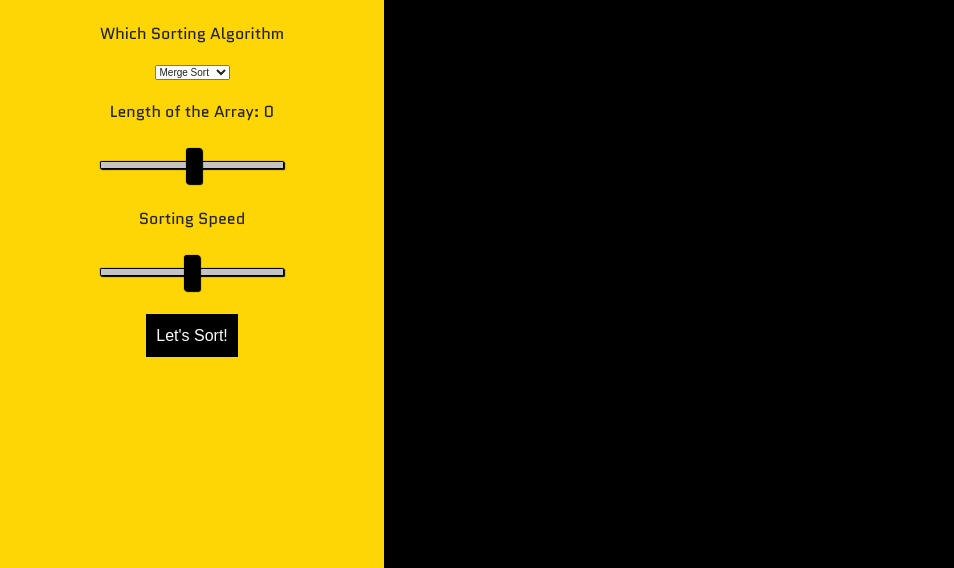
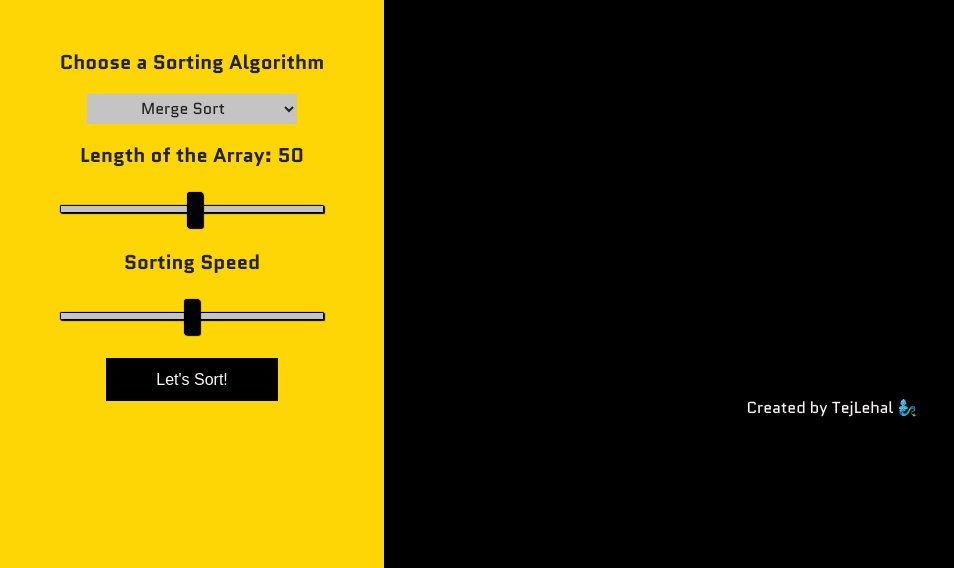
Before and after one commit to hplehal/hartej-lehal-project-three, a plain HTML site: page index.html in a window 1280 px wide. Shown: the part 232-800 px from the top of the page, without its empty margins (0-954 px from the left). Drawn offline with nearby package versions, Linux system fonts and the light colour scheme.

Commit message:
Added detailed definition to the app, fixed the screen width issue, added design to the dropdown, created a variable for the colors in scss

```diff
--- a/index.html
+++ b/index.html
@@ -4,16 +4,19 @@
 <head>
     <meta charset="UTF-8">
     <meta name="viewport" content="width=device-width, initial-scale=1.0">
+    <link rel="stylesheet" href="./styles/style.css">
+    <link type="image/png" href="assets/images/favicon.ico" rel="icon" />
     <title>Sorting Visualizer</title>
-    <link rel="stylesheet" href="./styles/style.css">
 </head>
 
 <body>
     <main class="wrapper">
         <aside>
             <h1>Sorting Visualizer</h1>
+            <p>This app will visualize the difference between sorting algorithms by seeing
+                them in action! </p>
             <form action="">
-                <label for="algorithms">Which Sorting Algorithm</label>
+                <label for="algorithms">Choose a Sorting Algorithm</label>
                 <select name="algorithms" id="algorithms">
                     <option value="mergeSort">Merge Sort</option>
                     <option value="quickSort">Quick Sort</option>
@@ -30,8 +33,12 @@
         </aside>
         <section>
             <h2 class="sortingName"></h2>
+            <!-- use aria for accessibility -->
             <div class="arrayGraph"></div>
             <div class="sortingDefinition"></div>
+            <footer>
+                <p>Created by TejLehal 🧞‍♂️</p>
+            </footer>
         </section>
     </main>
 
--- a/script.js
+++ b/script.js
@@ -13,7 +13,14 @@ sortingVisualizerApp.init = function () {
         console.log(this.value);
     })
 
+    // used for initial appDisplay
     sortingVisualizerApp.appDisplay();
+    // used if the screen is resized
+    $(window).resize(function () {
+        sortingVisualizerApp.appDisplay();
+    });
+
+
     $('form').on('submit', function (e) {
         sortingVisualizerApp.smoothScroll();
         $('button').attr('disabled', true);
@@ -27,17 +34,26 @@ sortingVisualizerApp.init = function () {
     });
 }
 
+// ⏬ Create a Function change the max value of the arraylength depending on the screensize
 sortingVisualizerApp.appDisplay = function () {
     let desktop = 1200;
     let phone = 600;
     let screenWidth = $(window).width();
+    $('.lengthOnChange').text(50);
     if (screenWidth > phone && screenWidth <= desktop) {
         $('#arrayLength').attr('max', 30);
+        $('.lengthOnChange').text(30);
     } else if (screenWidth <= phone) {
         $('#arrayLength').attr('max', 15);
+        $('.lengthOnChange').text(15);
+        // if ($('#arrayLength').val() > 15) {
+        //     $('#arrayLength').attr('max', 15);
+        //     $('#arrayLength').val(15);
+        // }
     }
 }
 
+// ⏬ Create a function that will scroll down to the section
 sortingVisualizerApp.smoothScroll = () => {
     $("html").animate(
         {
@@ -101,7 +117,6 @@ sortingVisualizerApp.randomNumber = function () {
 // in the animations array inside every 3rd index ther is an array that stores the index and the number(height).
 // hence i am using mod 3 !== 2 to change the color which animations array contains
 // the rest will be changing height.
-
 sortingVisualizerApp.swapBars = function (animations) {
     for (let i = 0; i < animations.length; i++) {
         // check if i is not the every 3rd item in the array then cache true
--- a/styles/sass/components/_global.scss
+++ b/styles/sass/components/_global.scss
@@ -4,14 +4,14 @@ html {
 
 body{
     height: 100vh;
-    background-color: #000000;
+    background-color: $black;
     font-family: Quantico;
     font-style: normal;
     font-weight: normal;
 }
 main {
     display: flex;
-    @include responsiveMedia(phone) {
+    @include responsiveMedia(smallTablet) {
         flex-direction: column;
     }
 }
@@ -21,22 +21,28 @@ aside {
     flex-direction: column;
     justify-content: center;
     align-items: center;
-    background-color:#FED606 ;
+    background-color:$yellow ;
     width:30vw;
     height: 100vh;
-    @include responsiveMedia(phone) {
+    @include responsiveMedia(smallTablet) {
         width: 100vw;
     }
 }
 
 h1 {
     font-family: Quantico;
-font-style: normal;
-font-weight: bold;
-font-size: 30px;
-text-align: center;
-line-height: 43px;
-color: #050505;
+    font-style: normal;
+    font-weight: bold;
+    font-size: 4rem;
+    text-align: center;
+    line-height: 43px;
+    color: $black;
+}
+
+p{
+    font-size: 16px;
+    text-align: center;
+    padding: 25px 25px 0;
 }
 
 form {
@@ -44,20 +50,35 @@ form {
     flex-direction: column;
     justify-content: space-evenly;
     align-items: center;
-    margin: 50px 0;
+    margin: 30px 0;
+    select {
+        outline: 0;
+        box-shadow: none;
+        border: none;
+        background: $gray;
+        padding: 0 50px;
+        font-size: 16px;
+        font-family: Quantico;
+        height: 30px;
+    }
     label {
-        font-size: 16px;
+        font-size: 2rem;
+        font-weight: 700;
         line-height: 23px;
         padding: 20px 0;
+        text-align: center;
     }
     button{
-        background-color: #000000;
+        background-color: $black;
         border: none;
-        color: #FFFBFB;
+        color: $white;
         font-size: 16px;
         line-height: 23px;
         margin: 20px 0;
-        padding: 10px;
+        padding: 10px 50px;
+        &:hover, :focus {
+         color: $yellow;
+        }
     }
 }
 
@@ -67,8 +88,15 @@ section {
     flex-direction: column;
     justify-content: space-evenly;
     align-items: center;
-    @include responsiveMedia(phone) {
+    @include responsiveMedia(smallTablet) {
         width: 100vw;
         height:100vh;
     }
 }
+
+footer {
+    p{
+        font-size: 16px;
+        color: $white;
+    }
+}
--- a/styles/sass/components/_setup.scss
+++ b/styles/sass/components/_setup.scss
@@ -9,7 +9,7 @@ a,abbr,acronym,address,applet,article,aside,audio,b,big,blockquote,body,canvas,c
 .visuallyHidden:not(:focus):not(:active) { position: absolute; width: 1px; height: 1px; margin: -1px;border: 0;padding: 0;white-space: nowrap;clip-path: inset(100%);clip: rect(00 0 0);overflow: hidden;}
 
 img{max-width: 100%}
-
+// dont really need for this app since it is directly to the main page
 .skipLink {
     position: absolute;
     left: -10000px;
--- a/styles/sass/components/_slider.scss
+++ b/styles/sass/components/_slider.scss
@@ -14,41 +14,41 @@ input[type=range] {
     width: 100%;
     height: 8.4px;
     cursor: pointer;
-    box-shadow: 1px 1px 1px #000000, 0px 0px 1px #0d0d0d;
-    background: #C4C4C4;
+    box-shadow: 1px 1px 1px $black, 0px 0px 1px $black;
+    background: $gray;
     border-radius: 1.3px;
-    border: 0.2px solid #010101;
+    border: 0.2px solid $black;
   }
   input[type=range]::-webkit-slider-thumb {
-    box-shadow: 1px 1px 1px #000000, 0px 0px 1px #0d0d0d;
-    border: 1px solid #000000;
+    box-shadow: 1px 1px 1px $black, 0px 0px 1px $black;
+    border: 1px solid $black;
     height: 36px;
     width: 16px;
     border-radius: 3px;
-    background: #000000;
+    background: $black;
     cursor: pointer;
     -webkit-appearance: none;
     margin-top: -14px;
   }
   input[type=range]:focus::-webkit-slider-runnable-track {
-    background: #C4C4C4;
+    background: $gray;
   }
   input[type=range]::-moz-range-track {
     width: 100%;
     height: 8.4px;
     cursor: pointer;
-    box-shadow: 1px 1px 1px #000000, 0px 0px 1px #0d0d0d;
-    background: #C4C4C4;
+    box-shadow: 1px 1px 1px $black, 0px 0px 1px $black;
+    background: $gray;
     border-radius: 1.3px;
-    border: 0.2px solid #010101;
+    border: 0.2px solid $black;
   }
   input[type=range]::-moz-range-thumb {
-    box-shadow: 1px 1px 1px #000000, 0px 0px 1px #0d0d0d;
-    border: 1px solid #000000;
+    box-shadow: 1px 1px 1px $black, 0px 0px 1px $black;
+    border: 1px solid $black;
     height: 36px;
     width: 16px;
     border-radius: 3px;
-    background: #000000;
+    background: $black;
     cursor: pointer;
   }
   input[type=range]::-ms-track {
@@ -61,29 +61,29 @@ input[type=range] {
     color: transparent;
   }
   input[type=range]::-ms-fill-lower {
-    background: #C4C4C4;
-    border: 0.2px solid #010101;
+    background: $gray;
+    border: 0.2px solid $black;
     border-radius: 2.6px;
-    box-shadow: 1px 1px 1px #000000, 0px 0px 1px #0d0d0d;
+    box-shadow: 1px 1px 1px $black, 0px 0px 1px $black;
   }
   input[type=range]::-ms-fill-upper {
-    background: #C4C4C4;
-    border: 0.2px solid #010101;
+    background: $gray;
+    border: 0.2px solid $black;
     border-radius: 2.6px;
-    box-shadow: 1px 1px 1px #000000, 0px 0px 1px #0d0d0d;
+    box-shadow: 1px 1px 1px $black, 0px 0px 1px $black;
   }
   input[type=range]::-ms-thumb {
-    box-shadow: 1px 1px 1px #000000, 0px 0px 1px #0d0d0d;
-    border: 1px solid #000000;
+    box-shadow: 1px 1px 1px $black, 0px 0px 1px $black;
+    border: 1px solid $black;
     height: 36px;
     width: 16px;
     border-radius: 3px;
-    background: #000000;
+    background: $black;
     cursor: pointer;
   }
   input[type=range]:focus::-ms-fill-lower {
-    background: #C4C4C4;
+    background: $gray;
   }
   input[type=range]:focus::-ms-fill-upper {
-    background: #C4C4C4;
+    background: $gray;
   }
--- a/styles/sass/components/_sortingSection.scss
+++ b/styles/sass/components/_sortingSection.scss
@@ -4,15 +4,16 @@
     font-weight: normal;
     font-size: 50px;
     line-height: 71px;
-    color: #FED606;
+    color: $yellow;
+    text-align: center;
 }
 
 .sortingDefinition {
     font-size: 16px;
     line-height: 23px;
     text-align: center;
-    color: #C4C4C4;
-    padding: 0 70px;
+    color: $gray;
+    padding: 0 50px;
 }
 .arrayGraph{
     display: flex;
@@ -20,7 +21,7 @@
     align-items: flex-end;
 }
 .arrayBar {
-    background-color: #FED606 ;
+    background-color: $yellow ;
     width:10px;
     margin: 3px;
 }
--- a/styles/sass/helpers/_mixins.scss
+++ b/styles/sass/helpers/_mixins.scss
@@ -5,7 +5,7 @@
       }
     }
     @if $breakpoint == smallTablet {
-      @media (max-width: 900px) {
+      @media (max-width: 950px) {
         @content;
       }
     }
--- /dev/null
+++ b/styles/sass/helpers/_variables.scss
@@ -0,0 +1,7 @@
+// #000000
+// #FED606
+// #C4C4C4
+$black: #000000;
+$yellow: #FED606;
+$gray: #C4C4C4;
+$white: #FFFBFB;
--- a/styles/sass/style.scss
+++ b/styles/sass/style.scss
@@ -3,6 +3,7 @@
 // helpers
 @import "helpers/responsive";
 @import "helpers/mixins";
+@import "helpers/variables";
 
 // components
 @import "components/setup";
```
Also changed, not shown: assets/images/favicon.ico (added), styles/sass/helpers/_responsive.scss (deleted), styles/style.css.
